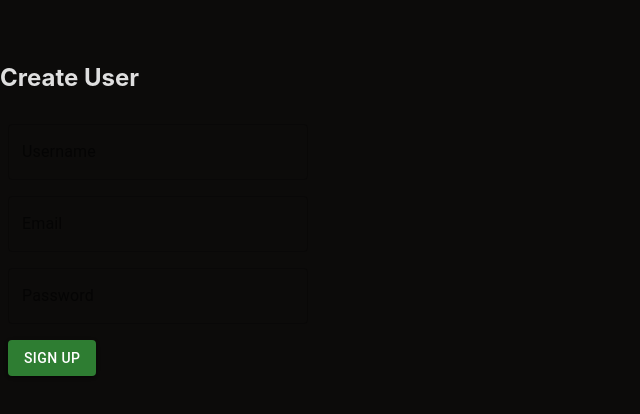
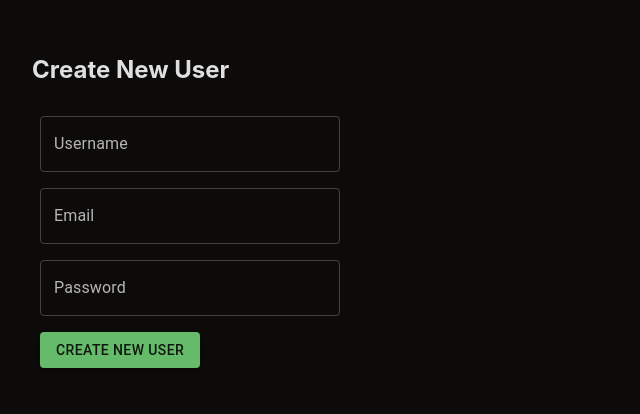
Before and after one commit to archonology/wedding-party, a React (Vite) app in the folder client/: page /create in a window 1280 px wide. Shown: the part 188-602 px from the top of the page, without its empty margins (0-640 px from the left). Built offline with nearby package versions, Linux system fonts and the light colour scheme; a web font is replaced by a local one.

Commit message:
corrected themprovider location and create user working

```diff
--- a/client/src/Landing.jsx
+++ b/client/src/Landing.jsx
@@ -45,11 +45,11 @@ function Landing() {
   return (
     <>
       {/* <ApolloProvider client={client}> */}
-        <ThemeProvider theme={darkTheme}>
+        {/* <ThemeProvider theme={darkTheme}> */}
           <div>
             <Login />
           </div>
-        </ThemeProvider>
+        {/* </ThemeProvider> */}
       {/* </ApolloProvider> */}
     </>
   );
--- a/client/src/main.jsx
+++ b/client/src/main.jsx
@@ -13,6 +13,7 @@ import Create from "./pages/Create.jsx";
 import "./index.css";
 import "./App.css";
 import { createBrowserRouter, RouterProvider } from "react-router-dom";
+import { ThemeProvider, createTheme } from "@mui/material/styles";
 
 const httpLink = createHttpLink({
   uri: "/graphql",
@@ -36,6 +37,12 @@ const client = new ApolloClient({
   cache: new InMemoryCache(),
 });
 
+const darkTheme = createTheme({
+  palette: {
+    mode: "dark",
+  },
+});
+
 const router = createBrowserRouter([
   {
     path: "/",
@@ -53,6 +60,8 @@ const router = createBrowserRouter([
 
 ReactDOM.createRoot(document.getElementById("root")).render(
   <ApolloProvider client={client}>
-    <RouterProvider router={router} />
+    <ThemeProvider theme={darkTheme}>
+      <RouterProvider router={router} />
+    </ThemeProvider>
   </ApolloProvider>
 );
--- a/client/src/pages/Create.jsx
+++ b/client/src/pages/Create.jsx
@@ -64,9 +64,9 @@ const Create = () => {
   };
 
   return (
-    <Box sx={{ width: "100%" }}>
+    <Box sx={{ width: "100%" , marginLeft: '2em', marginTop: '-1em' }}>
       <Box>
-        <h2>Create User</h2>
+        <h2>Create New User</h2>
       </Box>
       <Grid
         container
@@ -104,7 +104,7 @@ const Create = () => {
                   label="Username"
                   type="username"
                   name="username"
-                  autoComplete="current-username"
+                  autoComplete="off"
                   value={signupFormData.username}
                   onChange={handleSignupFormChange}
                 />
@@ -115,7 +115,7 @@ const Create = () => {
                   label="Email"
                   type="email"
                   name="email"
-                  autoComplete="current-email"
+                  autoComplete="off"
                   value={signupFormData.email}
                   onChange={handleSignupFormChange}
                 />
@@ -126,7 +126,7 @@ const Create = () => {
                   label="Password"
                   type="password"
                   name="password"
-                  autoComplete="current-password"
+                  autoComplete="off"
                   value={signupFormData.password}
                   onChange={handleSignupFormChange}
                 />
@@ -138,7 +138,7 @@ const Create = () => {
                   color="success"
                   sx={{ m: 1 }}
                 >
-                  Sign up
+                  Create New User
                 </Button>
               </div>
             </Box>
```
